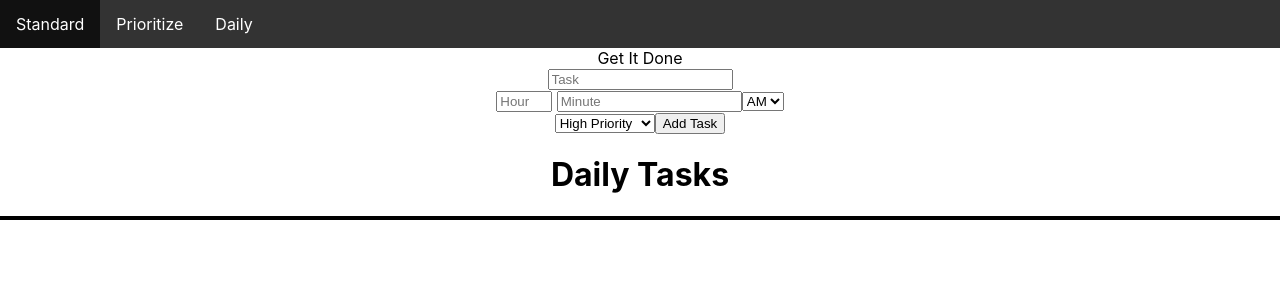
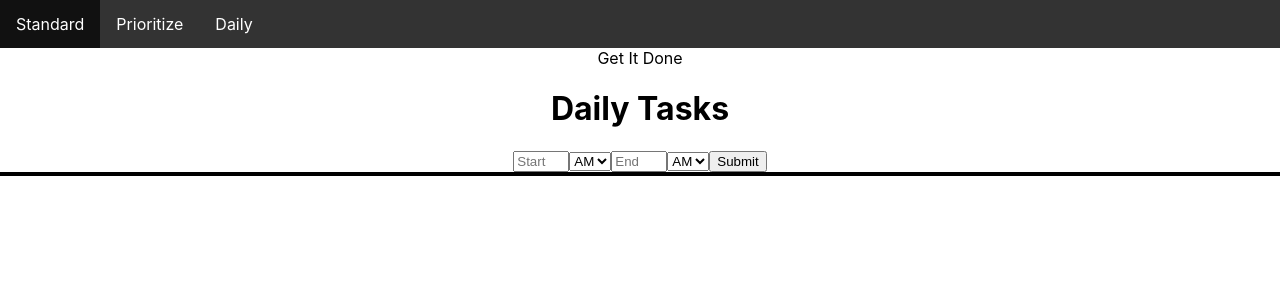
Before and after one commit to ejoc1103/get-it-done, a React (Create React App) app in the folder get-it-done/: page /daily in a window 1280 px wide. Shown: the top 300 px of the page. Built offline with nearby package versions, Linux system fonts and the light colour scheme.

Commit message:
Hiding input on daily page complete

```diff
--- a/get-it-done/src/Components/App.js
+++ b/get-it-done/src/Components/App.js
@@ -25,6 +25,7 @@ function App() {
     checked: false,
     toggle: false,
   });
+  const [times, setTimes] = useState([]);
 
   return (
     <div className="App">
@@ -55,6 +56,7 @@ function App() {
           setDaily={setDaily}
           item={item}
           setItem={setItem}
+          times={times}
         />
 
         <Switch>
@@ -64,6 +66,8 @@ function App() {
               setDaily={setDaily}
               item={item}
               setItem={setItem}
+              times={times}
+              setTimes={setTimes}
             />
           </Route>
           <Route path="/prioritize">
--- a/get-it-done/src/Components/mainPages/Daily.js
+++ b/get-it-done/src/Components/mainPages/Daily.js
@@ -1,7 +1,7 @@
-import React from "react";
+import React, { useState } from "react";
 import EditTasks from "../utilities/EditTasks";
 import { useLocation } from "react-router-dom";
-const Daily = ({ daily, setDaily, setItem }) => {
+const Daily = ({ daily, setDaily, setItem, setTimes, times }) => {
   const location = useLocation();
   let onCheck = e => {
     let editArr = daily.map(item => {
@@ -14,6 +14,19 @@ const Daily = ({ daily, setDaily, setItem }) => {
       }
     });
     setDaily(editArr);
+  };
+
+  let handleSubmit = e => {
+    e.preventDefault();
+
+    setTimes(prevState => {
+      return [...prevState, 1];
+    });
+    console.log(e.target);
+  };
+
+  let handleChange = () => {
+    console.log("Yo momma");
   };
 
   let onDelete = e => {
@@ -37,9 +50,39 @@ const Daily = ({ daily, setDaily, setItem }) => {
   return (
     <div>
       <h1>Daily Tasks</h1>
+      <form onSubmit={handleSubmit}>
+        <div>
+          <input
+            type="number"
+            name="start"
+            // value={item.time}
+            // onChange={handleChange}
+            placeholder="Start"
+            min="1"
+            max="12"
+          />
+          <select name="am" onChange={handleChange} id="">
+            <option value="am">AM</option>
+            <option value="pm">PM</option>
+          </select>
+          <input
+            type="number"
+            name="end"
+            // value={item.minutes}
+            // onChange={handleChange}
+            placeholder="End"
+            min="1"
+            max="12"
+          />
+          <select name="am" onChange={handleChange} id="">
+            <option value="am">AM</option>
+            <option value="pm">PM</option>
+          </select>
+          <input type="submit" />
+        </div>
+      </form>
       <div style={{ border: "2px black solid" }}>
-        {daily.length > 0
-          ? daily.map(
+        {daily.map(
           ({ id, task, date, time, color, checked, toggle }, index) => {
             console.log(time);
             return (
@@ -82,8 +125,7 @@ const Daily = ({ daily, setDaily, setItem }) => {
               </div>
             );
           }
-            )
-          : null}
+        )}
       </div>
     </div>
   );
--- a/get-it-done/src/Components/utilities/CreateTask.js
+++ b/get-it-done/src/Components/utilities/CreateTask.js
@@ -11,8 +11,13 @@ function CreateTask({
   setDaily,
   item,
   setItem,
+  times,
 }) {
   const location = useLocation();
+  let show = true;
+  if (location.pathname === "/daily" && times.length === 0) {
+    show = false;
+  }
   // Use for setting min and max date
   // const date = new Date();
   // const newdate= (date.getMonth() + 1) + '-' + date.getDate() + '-' +  date.getFullYear();
@@ -36,6 +41,8 @@ function CreateTask({
       task: "",
       date: "",
       time: "",
+      minutes: "",
+      am: "AM",
       color: "red",
       due: "",
       important: "",
@@ -56,12 +63,16 @@ function CreateTask({
   };
 
   return (
+    <>
+      {show ? (
         <InputArea
           handleChange={handleChange}
           handleSubmit={handleSubmit}
           item={item}
           buttonType="Add Task"
         />
+      ) : null}
+    </>
   );
 }
 
```
Lines whose indentation alone changed are shown as unchanged.
